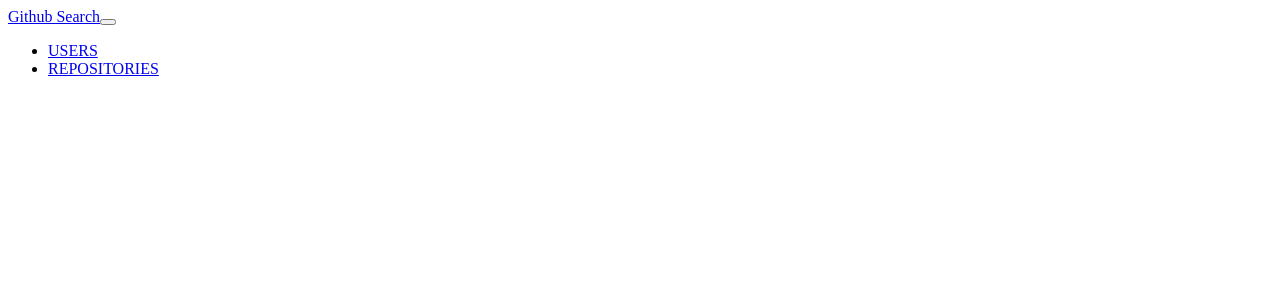
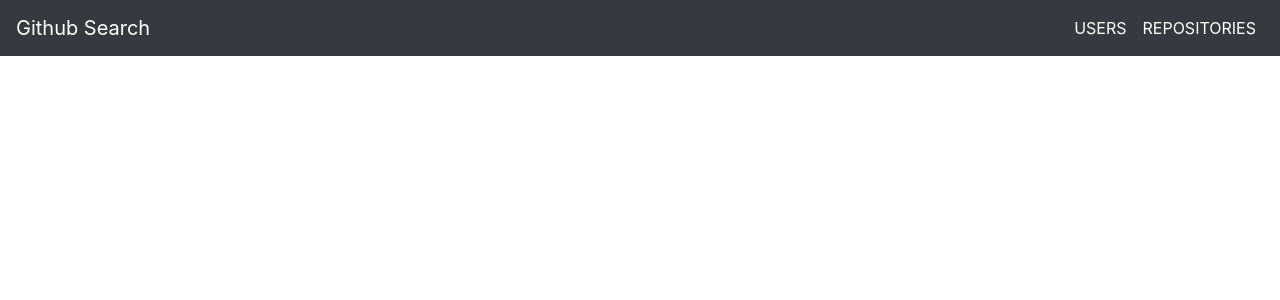
Before and after one commit to Bella-Amandine/github-search, an Angular app: page / in a window 1280 px wide. Shown: the top 300 px of the page. Built offline with nearby package versions, Linux system fonts and the light colour scheme.

Commit message:
import bootstrap file at the css root level

```diff
--- a/src/styles.css
+++ b/src/styles.css
@@ -1 +1,2 @@
 /* You can add global styles to this file, and also import other style files */
+@import '~bootstrap/dist/css/bootstrap.css';
```
